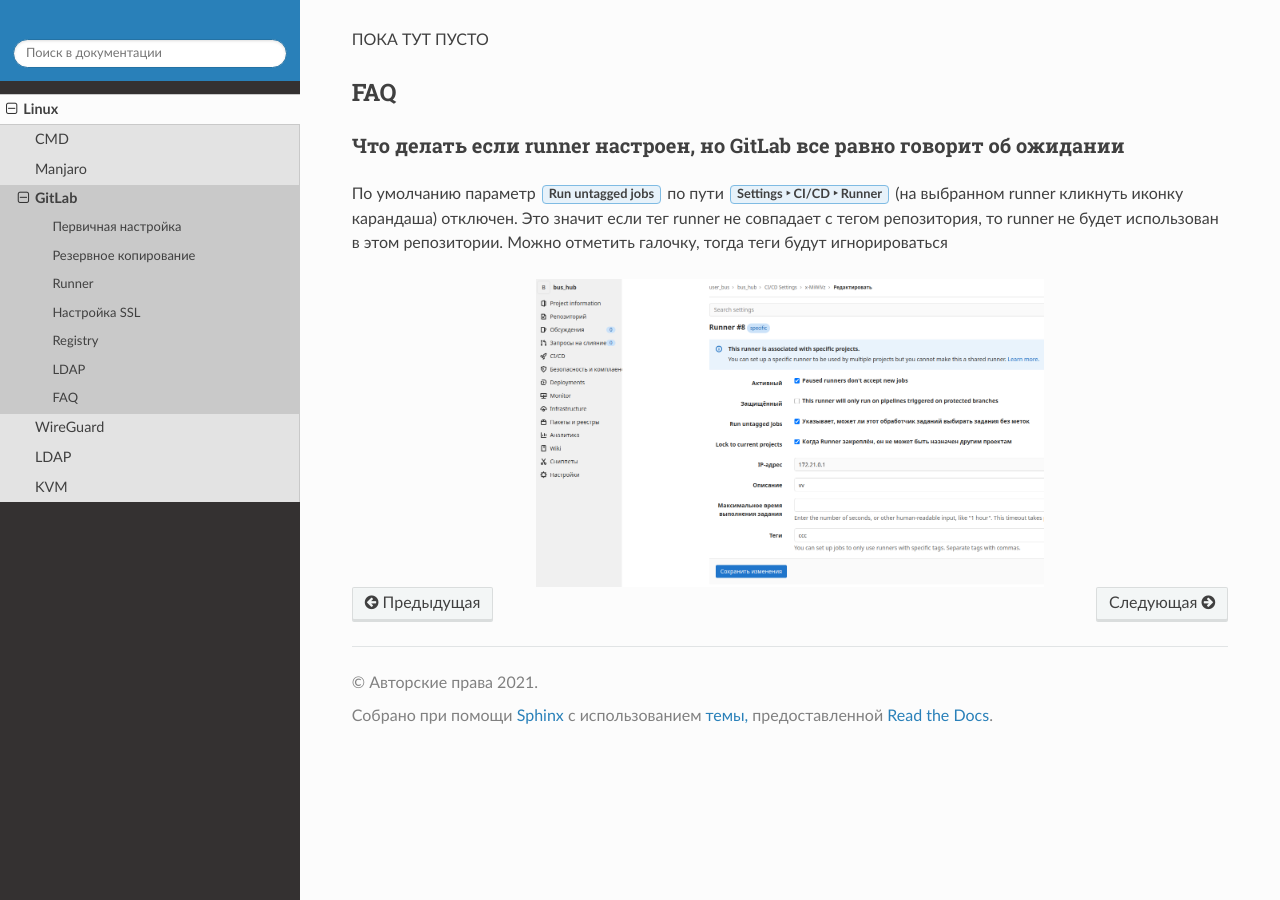
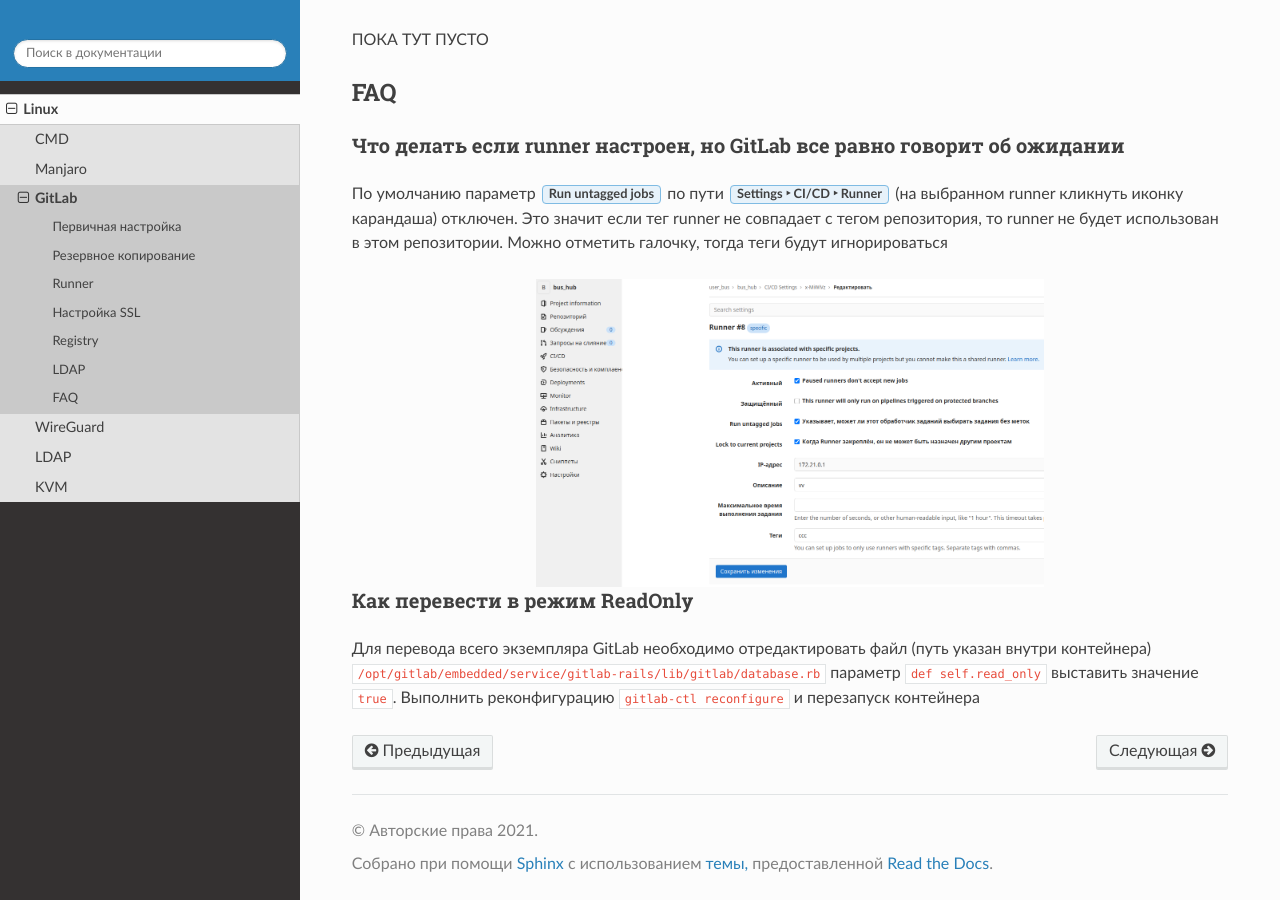
Before and after one commit to svyatoslav-p/general_notes, a Sphinx documentation site: the page built from source/linux/gitlab.rst, in a window 1280 px wide and 900 px high, scrolled down 5972 px. Built offline with Sphinx 7.4.7 and the Read the Docs theme 2.0.0, drawn with Linux system fonts in a browser that asks for light colours.

Commit message:
feat: GitLab

```diff
--- a/source/linux/gitlab.rst
+++ b/source/linux/gitlab.rst
@@ -225,3 +225,10 @@
 .. figure:: linux_image/gitlab/runner_tag.png
    :scale: 40%
    :align: center
+
+Как перевести в режим ReadOnly
+==============================
+
+Для перевода всего экземпляра GitLab необходимо отредактировать файл (путь указан внутри контейнера)
+``/opt/gitlab/embedded/service/gitlab-rails/lib/gitlab/database.rb`` параметр ``def self.read_only``
+выставить значение ``true``. Выполнить реконфигурацию ``gitlab-ctl reconfigure`` и перезапуск контейнера
```
Also changed, not shown: 6 other files.
